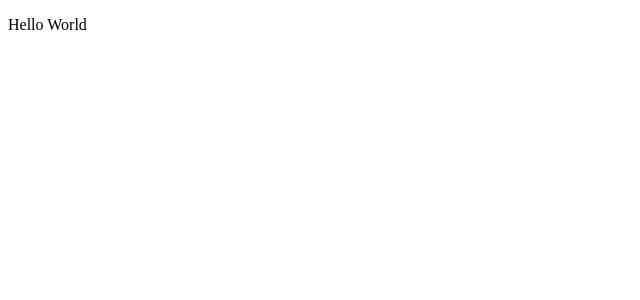
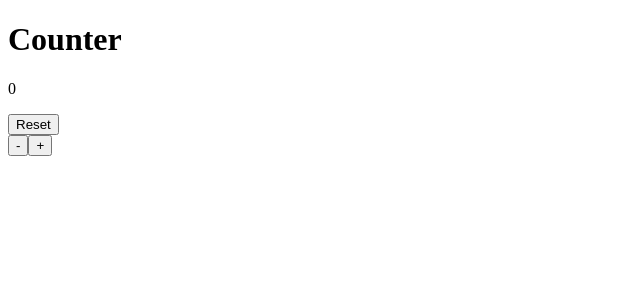
Before and after one commit to miawithcode/counter, a React (Vite) app: page / in a window 1280 px wide. Shown: the top 300 px of the page, without its empty margins (0-640 px from the left). Built offline with nearby package versions, Linux system fonts and the light colour scheme.

Commit message:
Split up the App into Components

```diff
--- a/src/App.jsx
+++ b/src/App.jsx
@@ -1,5 +1,11 @@
-function App() {
-  return <p>Hello World</p>;
-}
+import Card from './Card';
+
+const App = () => {
+  return (
+    <main>
+      <Card />
+    </main>
+  );
+};
 
 export default App;
--- /dev/null
+++ b/src/Card.jsx
@@ -0,0 +1,17 @@
+import Count from './Count';
+import CountButtons from './CountButtons';
+import ResetButton from './ResetButton';
+import Title from './Title';
+
+const Card = () => {
+  return (
+    <div>
+      <Title />
+      <Count />
+      <ResetButton />
+      <CountButtons />
+    </div>
+  );
+};
+
+export default Card;
--- /dev/null
+++ b/src/Count.jsx
@@ -0,0 +1,5 @@
+const Count = () => {
+  return <p>0</p>;
+};
+
+export default Count;
--- /dev/null
+++ b/src/CountButtons.jsx
@@ -0,0 +1,10 @@
+const CountButtons = () => {
+  return (
+    <div>
+      <button>-</button>
+      <button>+</button>
+    </div>
+  );
+};
+
+export default CountButtons;
--- /dev/null
+++ b/src/ResetButton.jsx
@@ -0,0 +1,5 @@
+const ResetButton = () => {
+  return <button>Reset</button>;
+};
+
+export default ResetButton;
--- /dev/null
+++ b/src/Title.jsx
@@ -0,0 +1,5 @@
+const Title = () => {
+  return <h1>Counter</h1>;
+};
+
+export default Title;
```
